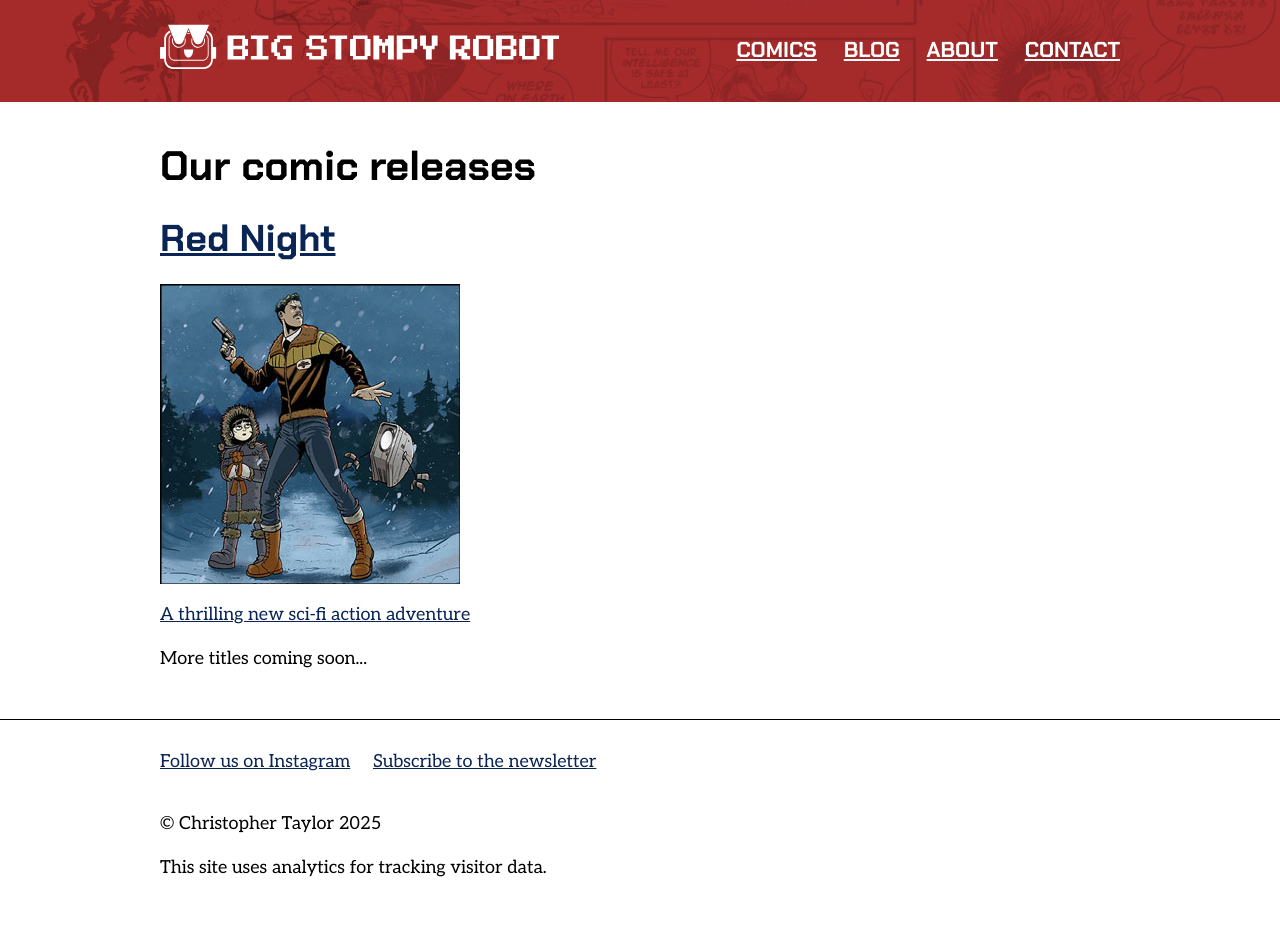
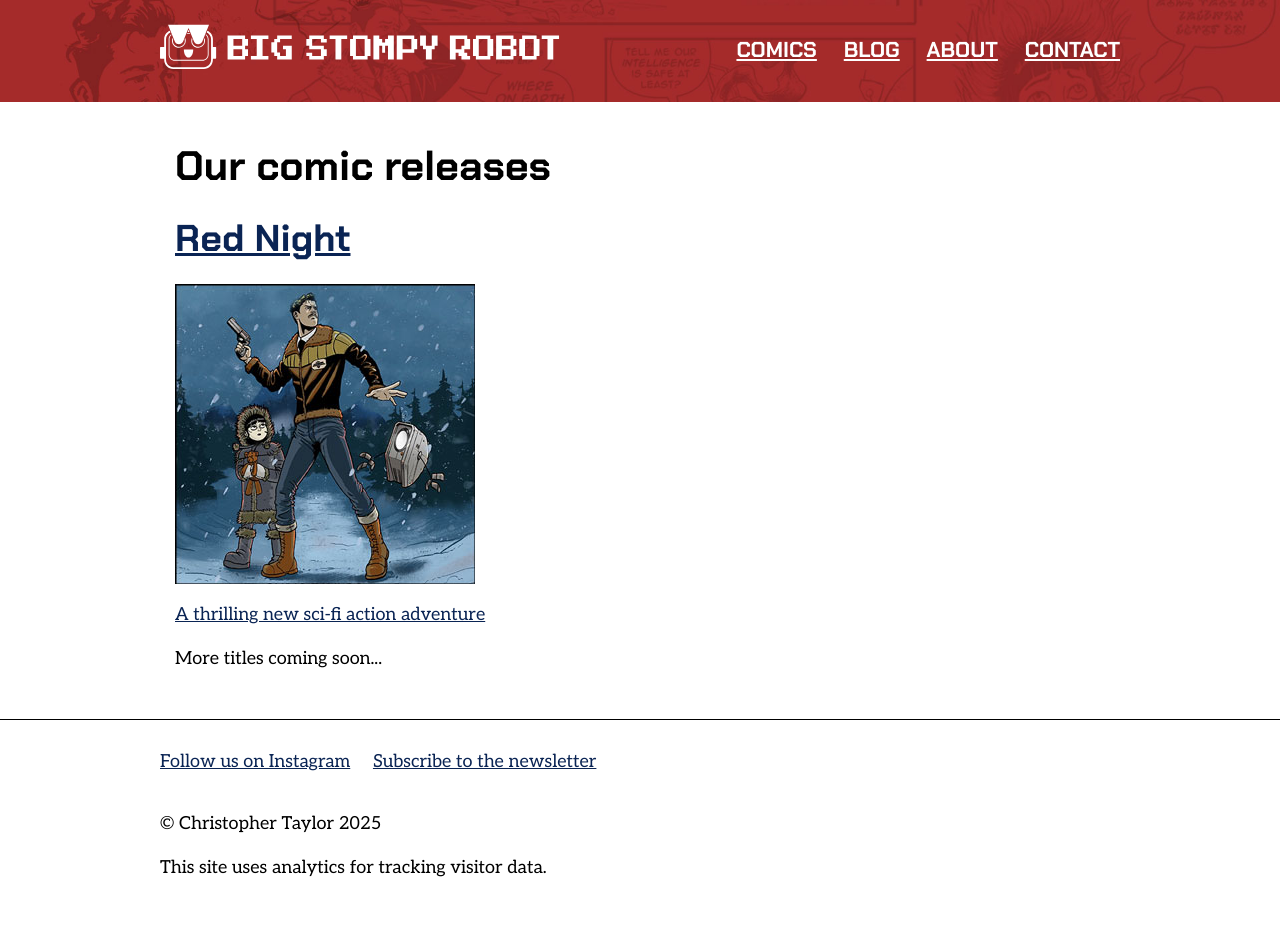
Before and after one commit to ctdesign/bigstompyrobot, a Jekyll site: the page built from comics/index.html, in a window 1280 px wide. Built offline with Jekyll 4.4.1, drawn with Linux system fonts in a browser that asks for light colours.

Commit message:
Update index.html

```diff
--- a/comics/index.html
+++ b/comics/index.html
@@ -4,6 +4,8 @@ title: Comics
 permalink: /comics/
 ---
 
+<div class="grid-column-row">
+  <div class="grid-column-full">
     <h2 class="title">Our comic releases</h2>
 
     <ul class="content-list">
@@ -19,3 +21,5 @@ permalink: /comics/
     </ul>
 
     <p>More titles coming soon...</p>
+</div>
+</div>
```
Lines whose indentation alone changed are shown as unchanged.
